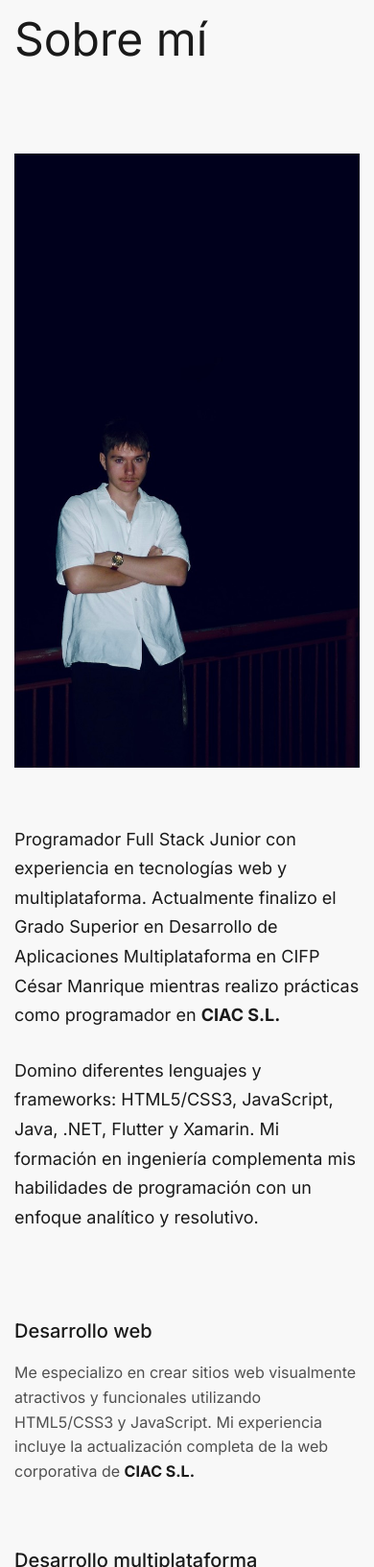
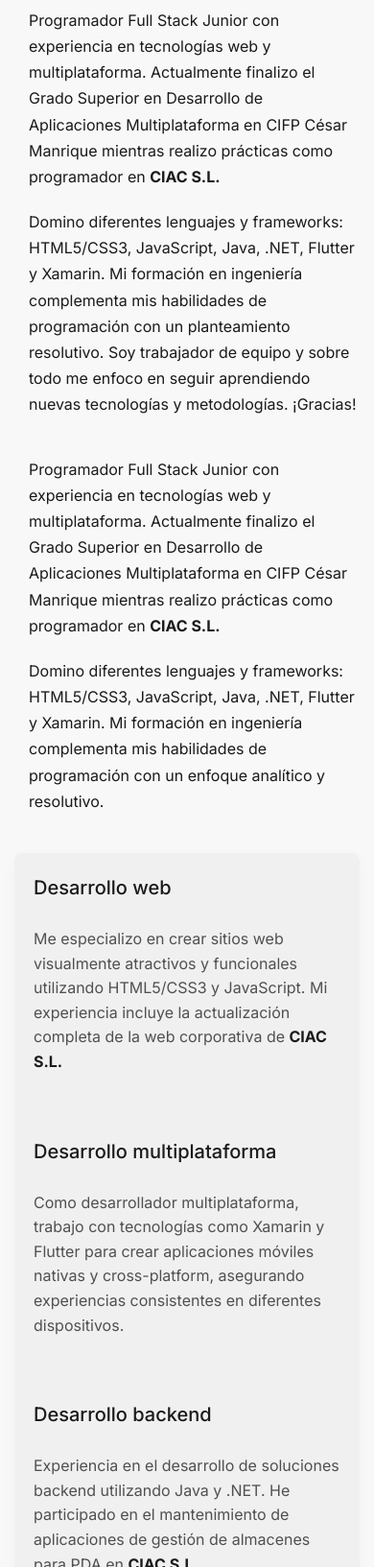
Before and after one commit to kirlandezzz/KirillShepelCV, a website built with webpack: page index.html in a window 390 px wide. Shown: the part 991-2624 px from the top of the page at 96% size. Built offline with nearby package versions, Linux system fonts and the light colour scheme; animation ran at ten frames a second.

Commit message:
Commit 12/05/2025

```diff
--- a/css/styles.css
+++ b/css/styles.css
@@ -6,7 +6,6 @@
   --color-dark: #000000;
   --color-gray: #e0e0e0;
   --color-gray-dark: #505050;
-  --color-accent: #b98d58;
   --font-main: 'Inter', -apple-system, BlinkMacSystemFont, sans-serif;
   --spacing-unit: 8px;
   --transition: 0.35s cubic-bezier(0.25, 0.1, 0.25, 1);
@@ -158,57 +157,96 @@ strong {
   max-width: 800px;
 }
 
-/* About Section */
+/* About Section - UPDATED */
 .about {
   padding: 150px 0;
   background-color: var(--color-background);
+  position: relative;
+}
+
+/* Elemento decorativo para reemplazar visualmente la imagen */
+.about:before {
+  content: '';
+  position: absolute;
+  top: 0;
+  left: 0;
+  width: 30%;
+  height: 100%;
+  opacity: 0.1;
+  z-index: 0;
 }
 
 .section-title {
   font-size: 48px;
   margin-bottom: 80px;
   font-weight: 400;
+  position: relative;
+  z-index: 1;
 }
 
-.about-grid {
-  display: grid;
-  grid-template-columns: 1fr 2fr;
-  gap: 60px;
+.about-container {
+  position: relative;
+  z-index: 1;
 }
 
-.about-image-container {
-  width: 100%;
-  overflow: hidden;
-}
-
-.about-image {
-  width: 100%;
-  height: 30%;
-  object-fit: cover;
-}
-
+/* Nueva estructura sin la imagen */
 .about-content {
   display: flex;
   flex-direction: column;
   gap: 60px;
+  max-width: 1000px;
+  margin: 0 auto;
+}
+
+.about-text {
+  position: relative;
+  padding-left: 25px;
 }
 
 .about-description {
   font-size: 18px;
   line-height: 1.7;
+  margin-bottom: 20px;
 }
 
-/* Skills Grid */
+.about-description:last-child {
+  margin-bottom: 0;
+}
+
+/* Skills Grid - Mejorado */
 .skills-grid {
   display: grid;
   grid-template-columns: repeat(2, 1fr);
   gap: 40px;
+  background-color: rgba(0, 0, 0, 0.03);
+  padding: 40px;
+  border-radius: 8px;
+  box-shadow: 0 5px 15px rgba(0, 0, 0, 0.03);
+}
+
+.skill-category {
+  transition: transform 0.3s ease;
+}
+
+.skill-category:hover {
+  transform: translateY(-5px);
 }
 
 .skill-category-title {
   font-size: 20px;
   font-weight: 500;
   margin-bottom: 15px;
+  position: relative;
+  padding-bottom: 10px;
+}
+
+.skill-category-title:after {
+  content: '';
+  position: absolute;
+  bottom: 0;
+  left: 0;
+  width: 40px;
+  height: 2px;
 }
 
 .skill-description {
@@ -223,6 +261,27 @@ strong {
   font-size: 20px;
   font-weight: 500;
   margin-bottom: 30px;
+  position: relative;
+  padding-bottom: 10px;
+}
+
+.experience-title:after,
+.education-title:after,
+.details-title:after {
+  content: '';
+  position: absolute;
+  bottom: 0;
+  left: 0;
+  width: 40px;
+  height: 2px;
+}
+
+.experience-container,
+.education-container {
+  background-color: rgba(0, 0, 0, 0.02);
+  padding: 40px;
+  border-radius: 8px;
+  box-shadow: 0 5px 15px rgba(0, 0, 0, 0.02);
 }
 
 .experience-item {
@@ -258,6 +317,18 @@ strong {
 
 .education-item {
   margin-bottom: 10px;
+  position: relative;
+  padding-left: 20px;
+}
+
+.education-item:before {
+  content: '';
+  position: absolute;
+  left: 0;
+  top: 8px;
+  width: 8px;
+  height: 8px;
+  border-radius: 50%;
 }
 
 .education-degree {
@@ -340,16 +411,35 @@ strong {
   opacity: 0.7;
 }
 
+/* Helpers for transitions */
+.fade-in {
+  opacity: 0;
+  transform: translateY(20px);
+  transition: opacity 0.8s ease-out, transform 0.8s ease-out;
+}
+
+.fade-in.visible {
+  opacity: 1;
+  transform: translateY(0);
+}
+
+/* Header animation for scroll */
+.header.compact {
+  padding: 15px 0;
+  background-color: rgba(0, 0, 0, 0.9);
+  box-shadow: 0 2px 10px rgba(0, 0, 0, 0.1);
+}
+
+.header-hidden {
+  transform: translateY(-100%);
+}
+
+.header-visible {
+  transform: translateY(0);
+}
+
 /* Media Queries */
 @media (max-width: 1200px) {
-  .about-grid {
-    grid-template-columns: 1fr;
-  }
-
-  .about-image-container {
-    max-height: 600px;
-  }
-
   .skills-grid {
     grid-template-columns: 1fr;
   }
@@ -358,12 +448,31 @@ strong {
     grid-template-columns: 1fr;
   }
 
-  .archive-grid {
-    grid-template-columns: repeat(2, 1fr);
+  .about:before {
+    width: 40%;
   }
 }
 
 @media (max-width: 1024px) {
+  .section-title {
+    font-size: 40px;
+    margin-bottom: 60px;
+  }
+
+  .about-content {
+    gap: 40px;
+  }
+
+  .skills-grid,
+  .experience-container,
+  .education-container {
+    padding: 30px;
+  }
+
+  .about:before {
+    width: 50%;
+  }
+
   .nav {
     position: fixed;
     top: 0;
@@ -405,11 +514,76 @@ strong {
     flex-direction: column;
     gap: 15px;
   }
+}
 
-  .archive-grid {
-    grid-template-columns: 1fr;
+@media (max-width: 767px) {
+  .about {
+    padding: 100px 0;
+  }
+
+  .section-title {
+    font-size: 32px;
+    margin-bottom: 40px;
+  }
+
+  .about-text {
+    padding-left: 15px;
+  }
+
+  .about-description {
+    font-size: 16px;
+  }
+
+  .skills-grid,
+  .experience-container,
+  .education-container {
+    padding: 20px;
+  }
+
+  .about:before {
+    width: 70%;
+    opacity: 0.08;
+  }
+
+  .container {
+    padding: 0 20px;
+  }
+
+  .footer {
+    padding: 60px 0;
   }
 }
+
+@media (max-width: 480px) {
+  .about {
+    padding: 80px 0;
+  }
+
+  .section-title {
+    font-size: 28px;
+    margin-bottom: 30px;
+  }
+
+  .container {
+    padding: 0 15px;
+  }
+
+  .experience-role,
+  .education-degree {
+    font-size: 16px;
+  }
+
+  .experience-container,
+  .education-container {
+    padding: 15px;
+  }
+
+  .about:before {
+    width: 100%;
+    opacity: 0.06;
+  }
+}
+
 body.menu-open::before {
   content: '';
   position: fixed;
@@ -429,4 +603,5 @@ body.menu-open::before {
     --color-gray: #333333;
     --color-gray-dark: #aaaaaa;
   }
+
 }
--- a/index.html
+++ b/index.html
@@ -39,9 +39,10 @@
 <section id="about" class="about">
   <div class="container about-container">
     <h2 class="section-title">Sobre mí</h2>
-    <div class="about-grid">
-      <div class="about-image-container">
-        <img src="img/KirillAbout.jpeg" alt="Kirill Shepel" class="about-image" loading="lazy">
+    <div class="about-content">
+      <div class="about-text">
+        <p class="about-description">Programador Full Stack Junior con experiencia en tecnologías web y multiplataforma. Actualmente finalizo el Grado Superior en Desarrollo de Aplicaciones Multiplataforma en CIFP César Manrique mientras realizo prácticas como programador en <a href="http://ciacsl.com/"><b>CIAC S.L.</b></a></p>
+        <p class="about-description">Domino diferentes lenguajes y frameworks: HTML5/CSS3, JavaScript, Java, .NET, Flutter y Xamarin. Mi formación en ingeniería complementa mis habilidades de programación con un planteamiento resolutivo. Soy trabajador de equipo y sobre todo me enfoco en seguir aprendiendo nuevas tecnologías y metodologías. ¡Gracias!</p>
       </div>
       <div class="about-content">
         <div class="about-text">
```
Lines whose indentation alone changed are shown as unchanged.
